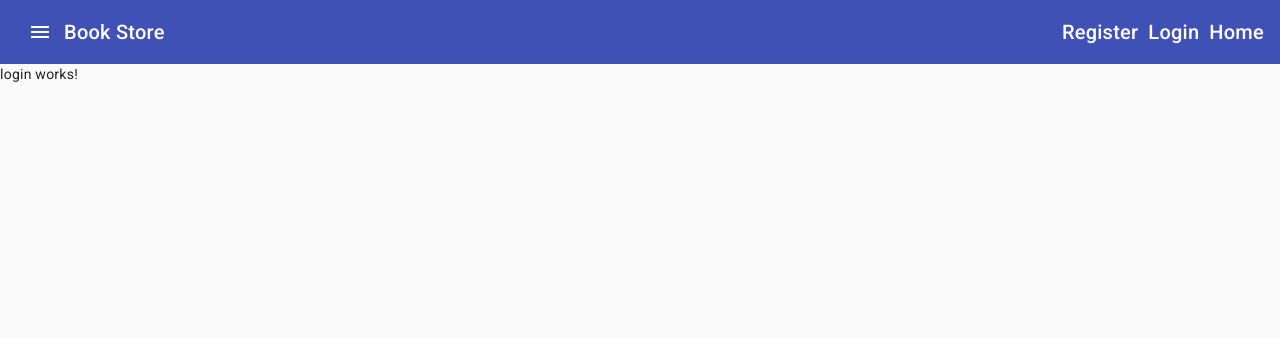
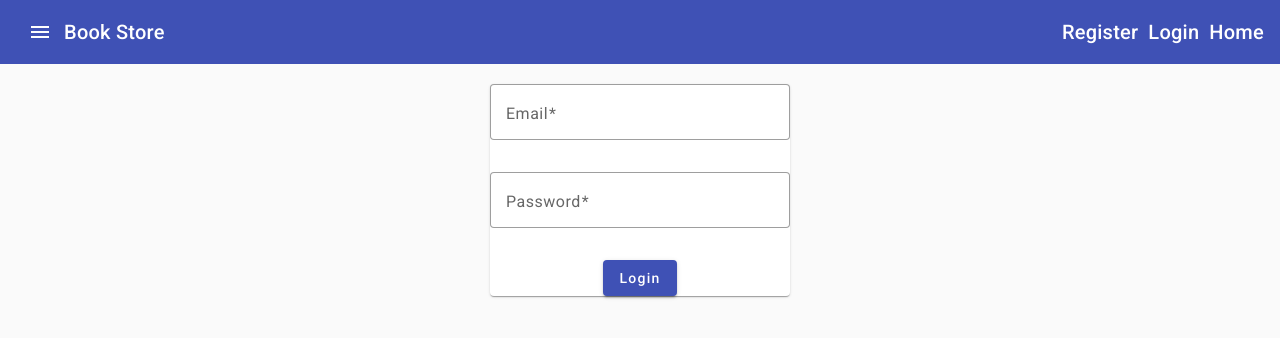
Before and after one commit to Juxn89/net-core-microservice, an Angular app in the folder client/: page /login in a window 1280 px wide. Shown: the top 338 px of the page. Built offline with nearby package versions, Linux system fonts and the light colour scheme.

Commit message:
Added login and security behavior.

```diff
--- /dev/null
+++ b/client/src/app/security/login-data.model.ts
@@ -0,0 +1,4 @@
+export interface LoginData {
+  email: string;
+  password: string;
+}
--- a/client/src/app/security/login/login.component.css
+++ b/client/src/app/security/login/login.component.css
@@ -0,0 +1,9 @@
+mat-form-field {
+  width: 100%;
+}
+
+mat-card {
+  width: 300px;
+  text-align: center;
+  margin-top: 20px
+}
--- a/client/src/app/security/login/login.component.html
+++ b/client/src/app/security/login/login.component.html
@@ -1 +1,25 @@
-<p>login works!</p>
+<section fxLayoutAlign="center">
+  <mat-card>
+    <form
+      #f="ngForm"
+      fxLayout="column"
+      fxLayoutAlign="center center"
+      fxLayoutGap="10px"
+      (ngSubmit)="login(f)"
+    >
+      <mat-form-field appearance="outline">
+        <mat-label>Email</mat-label>
+        <input matInput type="email" required placeholder="Email" name="email" ngModel>
+        <mat-error>Email is required</mat-error>
+      </mat-form-field>
+
+      <mat-form-field appearance="outline">
+        <mat-label>Password</mat-label>
+        <input matInput type="password" required placeholder="Password" name="password" ngModel>
+        <mat-error>Password is required</mat-error>
+      </mat-form-field>
+
+      <button mat-raised-button type="submit" color="primary">Login</button>
+    </form>
+  </mat-card>
+</section>
--- a/client/src/app/security/login/login.component.ts
+++ b/client/src/app/security/login/login.component.ts
@@ -1,9 +1,41 @@
 import { Component } from '@angular/core';
+import { MatCardModule } from '@angular/material/card'
+import { MatFormFieldModule } from '@angular/material/form-field'
+import { MatInputModule } from '@angular/material/input'
+import { MatButtonModule } from '@angular/material/button'
+import { FlexLayoutModule } from '@angular/flex-layout';
+import { FormsModule, NgForm } from '@angular/forms';
+import { LoginData } from '../login-data.model';
+import { SecurityService } from '../security.service';
 
 @Component({
   selector: 'app-login',
-  imports: [],
+  imports: [
+    MatCardModule,
+    MatFormFieldModule,
+    MatInputModule,
+    MatButtonModule,
+    FlexLayoutModule,
+    FormsModule
+  ],
+  providers: [
+    SecurityService
+  ],
   templateUrl: './login.component.html',
   styleUrl: './login.component.css',
 })
-export class LoginComponent {}
+export class LoginComponent {
+
+  constructor(private securityService: SecurityService) {}
+
+  login(form: NgForm) {
+    if (form.valid) {
+      const loginData: LoginData = {
+        email: form.value.email,
+        password: form.value.password
+      };
+
+      this.securityService.login(loginData);
+    }
+  }
+}
--- /dev/null
+++ b/client/src/app/security/security.service.ts
@@ -0,0 +1,30 @@
+import { LoginData } from "./login-data.model";
+import { User } from "./user.model";
+
+export class SecurityService {
+  private user!: User;
+
+  register(newUser: User) {
+    this.user = {
+      ...newUser,
+      userId: Math.round(Math.random() * 10000).toString()
+    }
+  }
+
+  login(loginData: LoginData) {
+    this.user = {
+      ...this.user,
+      email: loginData.email,
+      password: loginData.password,
+      userId: Math.round(Math.random() * 10000).toString()
+    }
+  }
+
+  clearSession() {
+    this.user = null!;
+  }
+
+  GetUser() {
+    return { ...this.user};
+  }
+}
```
Also changed, not shown: client/src/app/security/user.model.ts (added, +8 -0 lines).
